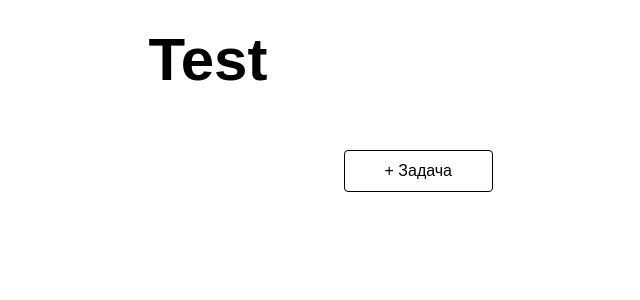
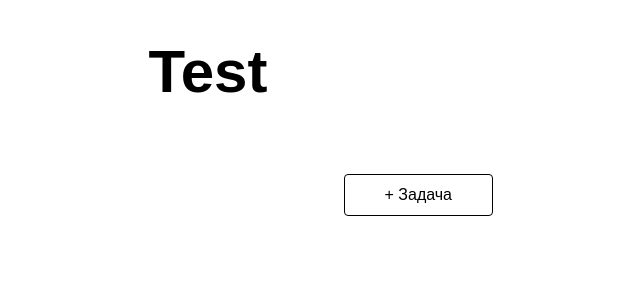
Before and after one commit to maxmytime/task.github.io, a React (Vite) app: page / in a window 1280 px wide. Shown: the top 300 px of the page, without its empty margins (432-1072 px from the left). Built offline with nearby package versions, Linux system fonts and the light colour scheme; a web font is replaced by a local one.

Commit message:
Добавлены стили title

```diff
--- a/src/App.jsx
+++ b/src/App.jsx
@@ -2,6 +2,7 @@
 import { useState } from 'react';
 import Task from './Task.jsx'
 import './main.css'
+import './app.sass'
 
 function App() {
     const [tasks, updateTaskSheet] = useState([{title: 'Test',
@@ -57,7 +58,7 @@ function App() {
             <div className="container">
                 <div className="row justify-content-center">
                     <div className="col-6">
-                        <h1 className="title title-h1 text-center"
+                        <h1 className="title title-h1 text-center task-title"
                             contentEditable="true"
                             suppressContentEditableWarning="true"
                             onInput={addProjectName}>{title}</h1>
--- /dev/null
+++ b/src/app.sass
@@ -0,0 +1,2 @@
+.task-title
+    line-height: 1.4
```
